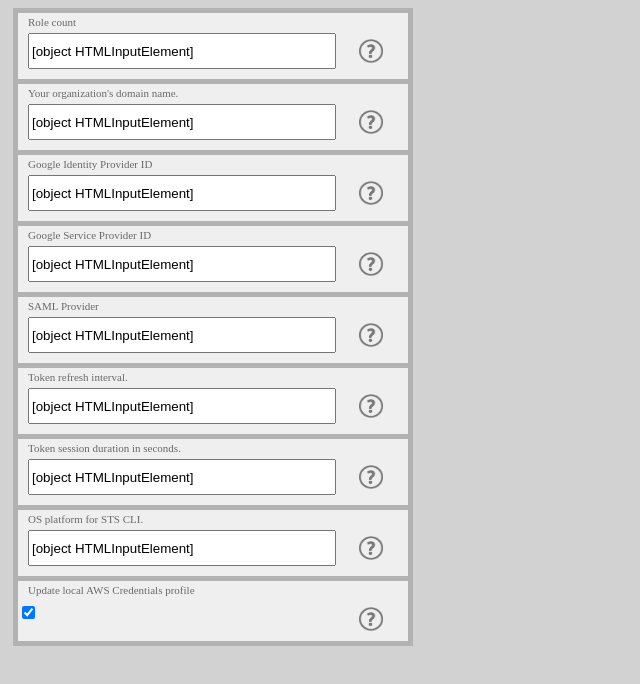
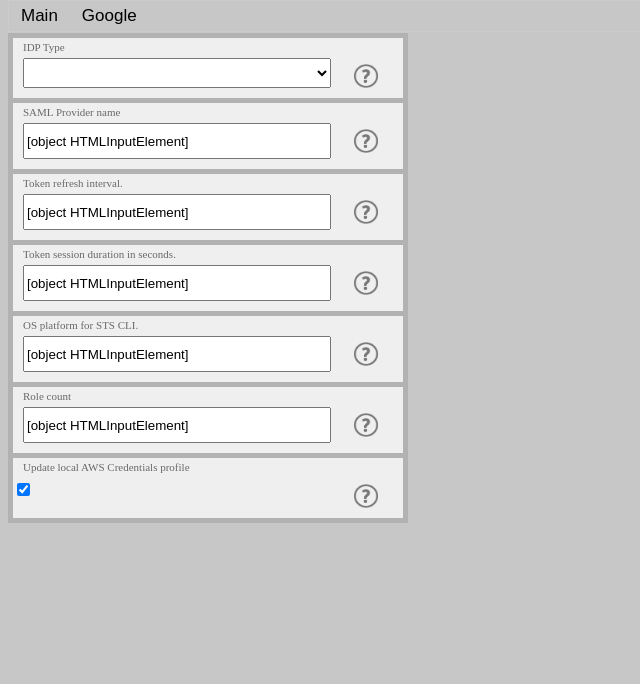
Before and after one commit to ilyatbn/aws_alwayson, a browser extension: page extension/options.html in a window 1280 px wide. Shown: the whole page, without its empty margins (0-640 px from the left). Drawn offline with Linux system fonts and the light colour scheme.

Commit message:
refactored options a a bit. added idp selector.

```diff
--- a/extension/menu.js
+++ b/extension/menu.js
@@ -2,7 +2,7 @@ const storage = getApi().storage.local
 //default values for options.
 var defaults = {organization_domain: '', google_spid: '', google_idpid: '',
 saml_provider: 'gsuite', refresh_interval: 59, session_duration: 3600,
-platform: getPlatform(), clientupdate: false
+platform: getPlatform(), clientupdate: false, idp_type: 'google'
 }
 
 function getApi() {
@@ -128,7 +128,6 @@ async function main(){
   })
   //need to refresh it again..
   props = await storage.get(null)
-  console.log(props)
   if(props.roleCount===undefined){
     storage.set({'roleCount':1})
     $('#go-to-options').click()
--- a/extension/options.css
+++ b/extension/options.css
@@ -1,12 +1,11 @@
 body {
-  background-color: rgba(199, 199, 199, 0.8);
+  background-color: rgba(199, 199, 199, 1.0);
 }
 .grid-container {
-    display: grid;
-    grid: 100px / 1 auto auto;
     grid-gap: 5px;
     background-color: #b2b2b2;
     padding: 5px;
+    display: none;
   }
 
 .grid-container > div {
@@ -89,3 +88,43 @@ div.a {
   0% {opacity:0;}
   100% {opacity:0.9;}
 }
+
+.topbar {
+  overflow: hidden;
+  border: 1px solid #ccc;
+  background-color: #f1f1f1;
+  height: 30px;
+  width: 100%;
+  position: fixed;
+  top: 0;
+  z-index: 1;
+  background-color: rgba(199, 199, 199, 1.0);
+  display: flex;
+  }
+
+.topbar button {
+  background-color: inherit;
+  border: none;
+  outline: none;
+  cursor: pointer;
+  padding: 5px 12px;
+  transition: 0.3s;
+  font-size: 17px;
+}
+
+.topbar button:hover {
+  background-color: #ddd;
+}
+
+.topbar button.active {
+  background-color: #ccc;
+}
+
+.dropdown {
+  display: block;
+  float: left;
+  height: 30px;
+  width: 308px;
+  margin-left: 10px;
+  padding: 1px 2px;
+}
--- a/extension/options.html
+++ b/extension/options.html
@@ -7,13 +7,54 @@
         <link rel="stylesheet" type="text/css" href="options.css">
     </head>
     <body>
-        <div id="main" style="width: 400px; height:560px; margin: 5px;" />
-        <div class="grid-container">
+
+    <div class="topbar">
+        <button class="tablinks" id="options_main">Main</button>
+        <button class="tablinks" id="options_google">Google</button>
+    </div>
+
+    <div id="g" style="width: 400px; height:560px; padding-top: 25px;" />
+    <div id="options_main" class="grid-container" style="display: grid;">
+        <div class="item">
+            <div class="a">IDP Type</div>
+                <select type="text" id="idp_type", class="dropdown">
+                    <option value="none">Select an option</option>
+                    <option value="google">Google Workspace</option>
+                </select>
+            <td><div class="layout"></div><img class="helpimg" id="infoPic" alt="Select one of the supported Identity Provider services." src="/img/moreinfo.png"></td>
+        </div>
+        <div class="item">
+            <div class="a">SAML Provider name</div>
+            <input type="text" value="" id="saml_provider" placeholder="SAML Provider" class="txtbox" />
+            <td><div class="layout"></div><img class="helpimg" id="infoPic5" alt="PrincipalArn saml-provider name set in AWS." src="/img/moreinfo.png"></td>
+        </div>
+        <div class="item">
+            <div class="a">Token refresh interval.</div>
+            <input type="text" value="" id="refresh_interval" placeholder="Token auto-refresh interval" class="txtbox" />
+            <td><div class="layout"></div><img class="helpimg" id="infoPic6" alt="Keep this under 60. For some reason, AWS Web console session timeout is set to 1 hour maximum even if your IAM role is configured for more." src="/img/moreinfo.png"></td>
+        </div>
+        <div class="item">
+            <div class="a">Token session duration in seconds.</div>
+            <input type="text" value="" id="session_duration" placeholder="Token session duration in seconds" class="txtbox" />
+            <td><div class="layout"></div><img class="helpimg" id="infoPic7" alt="Make sure you do not exceed the value configured in the IAM role. If you don't know it, keep at the default of 1 hour." src="/img/moreinfo.png"></td>
+        </div>
+        <div class="item">
+            <div class="a">OS platform for STS CLI.</div>
+            <input type="text" value="" id="platform" class="txtbox" />
+            <td><div class="layout"></div><img class="helpimg" id="infoPic8" alt="Each OS platform has it's own command-line for setting enviroment variables. You can change it here." src="/img/moreinfo.png"></td>
+        </div>
         <div class="item">
             <div class="a">Role count</div>
                 <input type="text" value="" id="roleCount" placeholder="Role count in menu" class="txtbox" />
             <td><div class="layout"></div><img class="helpimg" id="infoPic" alt="The amount of roles you will be using in the menu." src="/img/moreinfo.png"></td>
         </div>
+        <div class="item">
+            <div class="a">Update local AWS Credentials profile</div>
+            <input type="checkbox" id="clientupdate" class="chkbox" />
+            <td><div class="layout"></div><img class="helpimg" id="infoPic9" alt="If enabled, updates the AWS AlwaysON service with new credentials, which then updates the [default] profile in the aws credentials file." src="/img/moreinfo.png"></td>
+        </div>
+    </div>
+    <div id="options_google" class="grid-container">
         <div class="item">
             <div class="a">Your organization's domain name.</div>
             <input type="text" value="" id="organization_domain" placeholder="Organization domain name" class="txtbox" />
@@ -29,31 +70,6 @@
             <input type="text" value="" id="google_spid" placeholder="Google Service Provider ID" class="txtbox" />
             <td><div class="layout"></div><img class="helpimg" id="infoPic4" alt="Easiest way to locate it is by copying the link to AWS in your Google apps menu. it will contain spid=YOUR_SP_ID" src="/img/moreinfo.png"></td>
         </div>
-            <div class="item">
-                <div class="a">SAML Provider</div>
-                <input type="text" value="" id="saml_provider" placeholder="SAML Provider" class="txtbox" />
-                <td><div class="layout"></div><img class="helpimg" id="infoPic5" alt="PrincipalArn saml-provider name, usually gsuite" src="/img/moreinfo.png"></td>
-            </div>
-            <div class="item">
-                <div class="a">Token refresh interval.</div>
-                <input type="text" value="" id="refresh_interval" placeholder="Token auto-refresh interval" class="txtbox" />
-                <td><div class="layout"></div><img class="helpimg" id="infoPic6" alt="Keep this under 60. For some reason, AWS Web console session timeout is set to 1 hour maximum even if your IAM role is configured for more." src="/img/moreinfo.png"></td>
-            </div>
-            <div class="item">
-                <div class="a">Token session duration in seconds.</div>
-                <input type="text" value="" id="session_duration" placeholder="Token session duration in seconds" class="txtbox" />
-                <td><div class="layout"></div><img class="helpimg" id="infoPic7" alt="Make sure you do not exceed the value configured in the IAM role. If you don't know it, keep at the default of 1 hour." src="/img/moreinfo.png"></td>
-            </div>
-            <div class="item">
-                <div class="a">OS platform for STS CLI.</div>
-                <input type="text" value="" id="platform" class="txtbox" />
-                <td><div class="layout"></div><img class="helpimg" id="infoPic8" alt="Each OS platform has it's own command-line for settings enviroment variables. You can change it here." src="/img/moreinfo.png"></td>
-            </div>
-            <div class="item">
-                <div class="a">Update local AWS Credentials profile</div>
-                <input type="checkbox" id="clientupdate" class="chkbox" />
-                <td><div class="layout"></div><img class="helpimg" id="infoPic9" alt="If enabled, updates the AWS AlwaysON service with new credentials, which then updates the [default] profile in the aws credentials file." src="/img/moreinfo.png"></td>
-            </div>
     </div>
     </body>
 </html>
--- a/extension/options.js
+++ b/extension/options.js
@@ -28,22 +28,33 @@ $(":checkbox").change(function() {
   }
   storage.set(obj);
 });
-
+// Save dropdown menu options
+$('select').change(function() {
+  let optionName = $(this).attr("id")
+  let optionValue = $(this).val()
+  let obj ={
+    [optionName]:optionValue
+  }
+  storage.set(obj);
+});
 
 function loadOptions() {
+  storage.get({idp_type}, function(props) {
+    $('select').each(function() {
+      $(this).val(props[$(this).prop("id")])
+    })
+  });
   storage.get({organization_domain, google_spid, google_idpid, saml_provider,
     refresh_interval, session_duration, roleCount, platform}, function(props) {
       $(".txtbox").each(function() {
         $(this).val(props[$(this).prop("id")])
       })
-      console.log(props)
   });
 
-  storage.get({clientupdate}, function(propscb) {
+  storage.get({clientupdate}, function(props) {
       $(".chkbox").each(function() {
-        $(this).prop("checked",propscb[$(this).prop("id")])
+        $(this).prop("checked",props[$(this).prop("id")])
       })
-      console.log(propscb)
   });
 }
 
@@ -61,4 +72,15 @@ $("img[id^='infoPic']").hover(function () {
   $(".layout").text('');
 });
 
+$('.tablinks').click(function(){
+  let id  = $(this).prop("id")
+  $('.grid-container').each(function() {
+    if ($(this).prop("id") === id){
+      $(this).css("display", "grid");
+    } else {
+      $(this).css("display", "none");
+    }
+  })
+});
+
 $( document ).ready(loadOptions)
```
Also changed, not shown: extension/menu.css (indentation only). Lines whose indentation alone changed are shown as unchanged.
